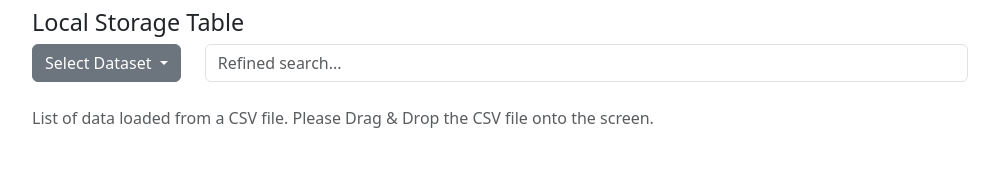
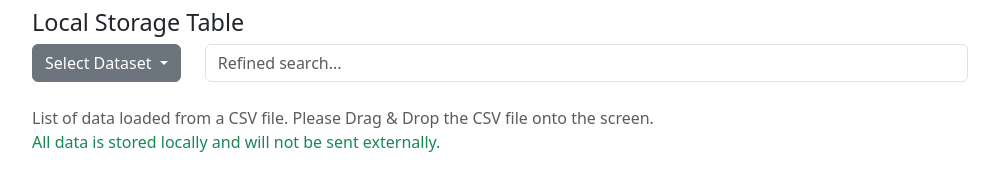
Before and after one commit to knziiy/CSVGrepper, an Electron app: page index.html in a window 1000 px wide. Drawn offline with nearby package versions, Linux system fonts and the light colour scheme.

Commit message:
add comment

```diff
--- a/index.html
+++ b/index.html
@@ -114,7 +114,8 @@
               >
                 <caption>
                   List of data loaded from a CSV file. Please Drag & Drop the
-                  CSV file onto the screen.
+                  CSV file onto the screen.<br>
+                  <span class="text-success">All data is stored locally and will not be sent externally.</span>
                 </caption>
                 <thead class="sticky-top">
                   <tr class="table-dark">
```
Also changed, not shown: 1 other file.
